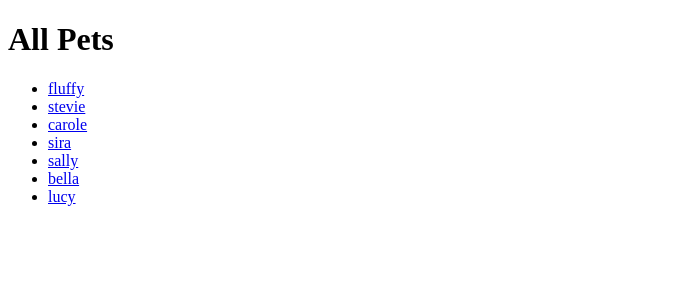
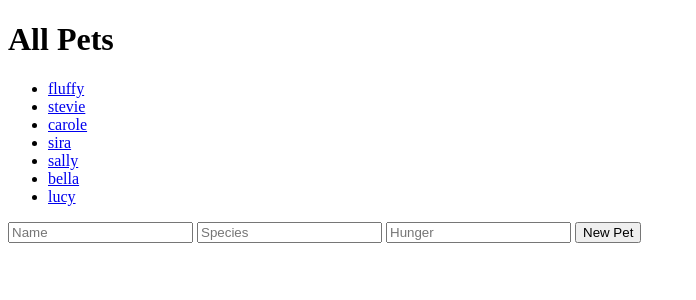
Before and after one commit to marcschaer93/SQLAlchemy_Flask_demo, a Flask app: page / in a window 1280 px wide. Shown: the top 300 px of the page, without its empty margins (0-696 px from the left). Run offline with Flask 3, Linux system fonts and the light colour scheme.

Commit message:
feat_form

```diff
--- a/app.py
+++ b/app.py
@@ -1,4 +1,4 @@
-from flask import Flask, render_template # request, redirect, flash, session
+from flask import Flask, render_template, redirect, request # flash, session
 from flask_debugtoolbar import DebugToolbarExtension
 from models import Pet, db, connect_db
 
@@ -32,14 +32,36 @@ with app.app_context():
 # ROUTES
 @app.route('/')
 def list_pets():
-  '''List all pets'''
-  pets = Pet.query.all()
-  return render_template('list.html', pets=pets)
+	'''List all pets'''
+	pets = Pet.query.all()
+	return render_template('list.html', pets=pets)
+
+@app.route('/', methods=['POST'])
+def new_pet():
+    '''Create a new Pet and add it to the database.'''
+    name = request.form['name']
+    species = request.form['species']
+    hunger = request.form['hunger']
+    hunger = int(hunger) if hunger else None
+
+    new_pet = Pet(name=name, species=species, hunger=hunger)
+    db.session.add(new_pet)
+    db.session.commit()
+
+    return redirect(f"/{new_pet.id}")
+
 
 @app.route('/<int:pet_id>')
 def show_pet(pet_id):
 	'''Show details about a pet'''
+	pet = Pet.query.get_or_404(pet_id)
 	return render_template('detail.html', pet=pet)
+
+@app.route('/species/<species_id>')
+def show_pets_by_species(species_id):
+	'''Show details about a species'''
+	pets = Pet.get_by_species(species_id)
+	return render_template('species.html', pets=pets, species=species_id)
 
 # Run the app
 if __name__ == '__main__':
--- a/models.py
+++ b/models.py
@@ -31,7 +31,6 @@ class Pet(db.Model):
         """Return all pets of a given species."""
         return cls.query.filter_by(species=species).all()
 
-
     id = db.Column(db.Integer, primary_key=True, autoincrement=True)
     name = db.Column(db.String(50), nullable=False, unique=True)
     species = db.Column(db.String(30), nullable=True)
--- /dev/null
+++ b/templates/base.html
@@ -0,0 +1,11 @@
+<!DOCTYPE html>
+<html lang="en">
+  <head>
+    <meta charset="UTF-8" />
+    <meta name="viewport" content="width=device-width, initial-scale=1.0" />
+    <title>{% block title %}Pets{% endblock %}</title>
+  </head>
+  <body>
+    {% block content %} {% endblock %}
+  </body>
+</html>
--- a/templates/list.html
+++ b/templates/list.html
@@ -1,10 +1,6 @@
-<!DOCTYPE html>
-<html lang="en">
-  <head>
-    <meta charset="UTF-8" />
-    <meta name="viewport" content="width=device-width, initial-scale=1.0" />
-    <title>All Pets</title>
-  </head>
+{% extends 'base.html' %} {% block title %} Pet {% endblock %} {% block content
+%}
+<!-- Your HTML content goes here -->
 <body>
   <h1>All Pets</h1>
   <ul>
@@ -12,5 +8,11 @@
     <li><a href="/{{pet.id}}">{{pet.name}}</a></li>
     {% endfor %}
   </ul>
+  <form action="/" method="post">
+    <input type="text" name="name" placeholder="Name" />
+    <input type="text" name="species" placeholder="Species" />
+    <input type="integer" name="hunger" placeholder="Hunger" />
+    <button type="submit">New Pet</button>
+  </form>
 </body>
-</html>
+{% endblock %}
```
Also changed, not shown: templates/detail.html (+5 -9 lines), templates/species.html (added, +13 -0 lines). Lines whose indentation alone changed are shown as unchanged.
